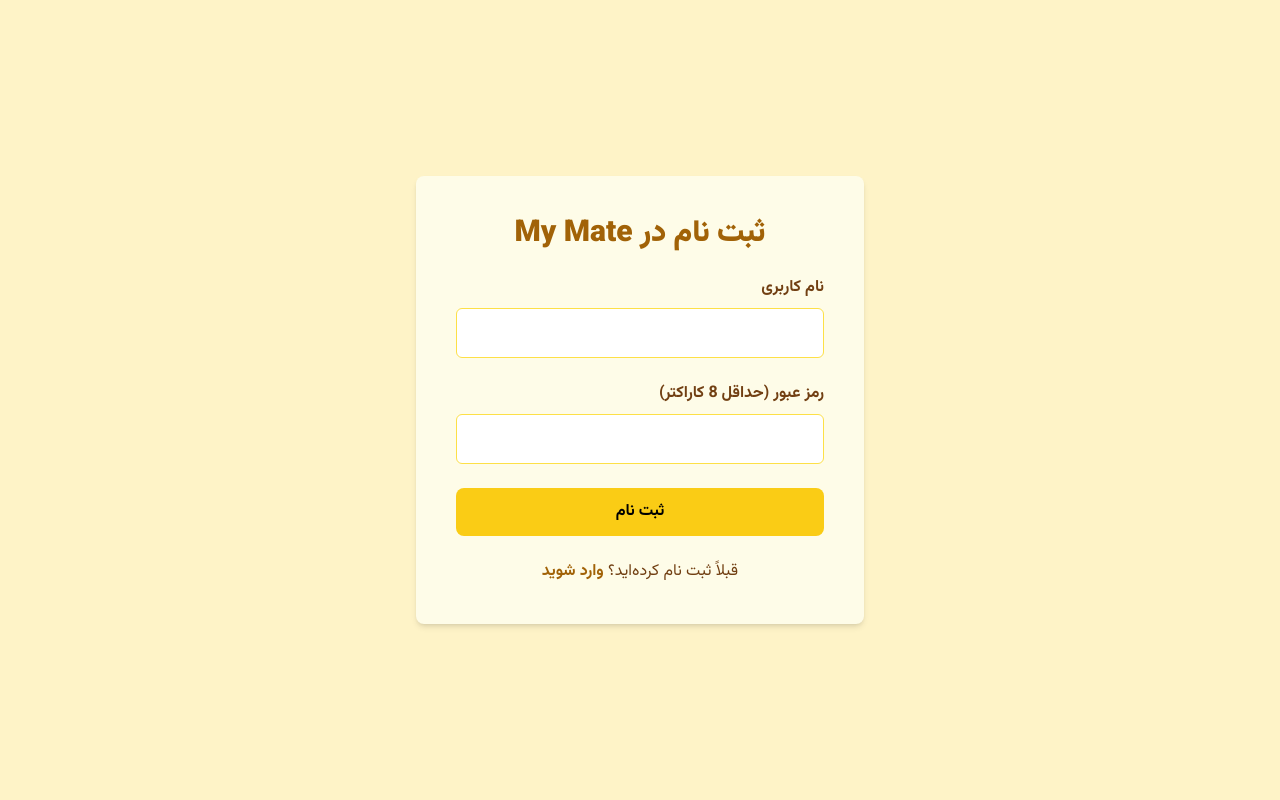
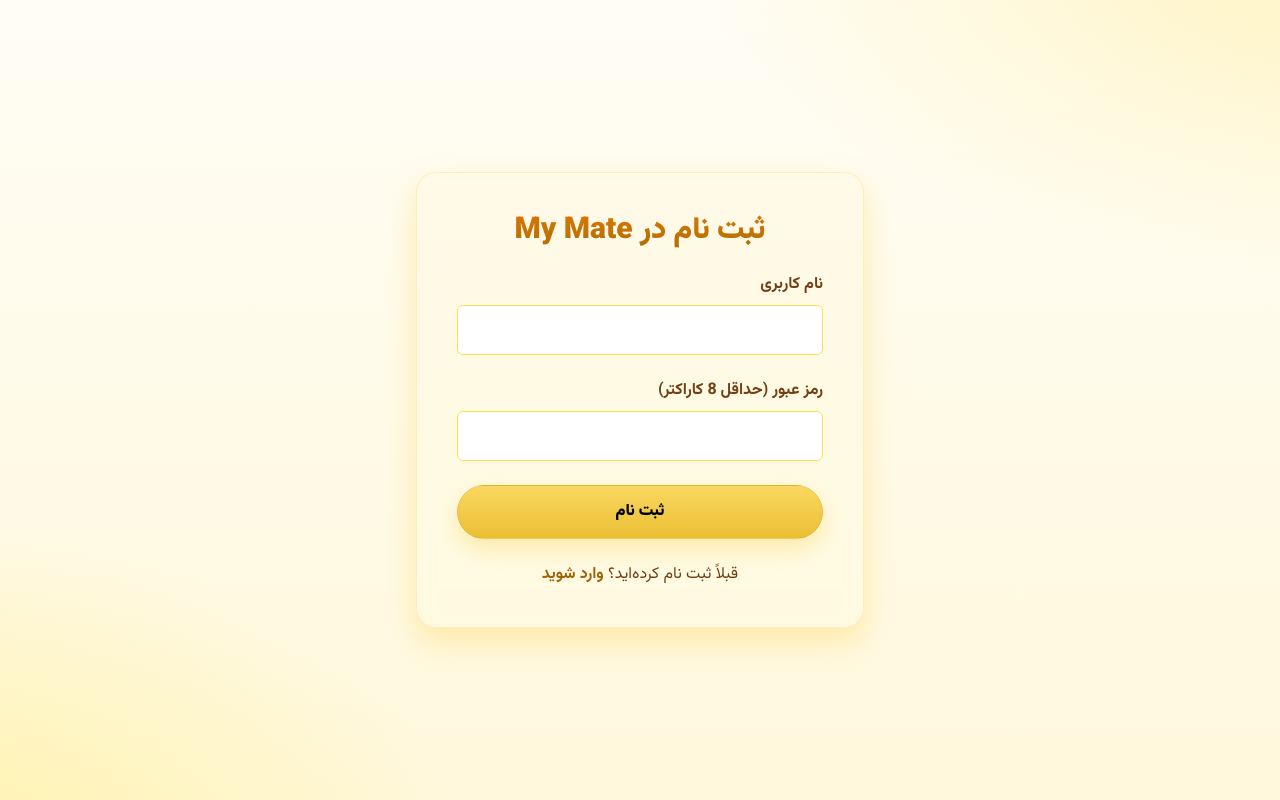
Before and after one commit to King-Navid/MyMate, a website: page public/register.html in a window 1280 px wide. Drawn offline with nearby package versions, Linux system fonts and the light colour scheme.

Commit message:
Update register.html

```diff
--- a/public/register.html
+++ b/public/register.html
@@ -9,33 +9,99 @@
   <link href="https://fonts.googleapis.com/css2?family=Vazirmatn:wght@400;700;900&display=swap" rel="stylesheet">
 
   <style>
+    :root {
+      --brand: #fad761;
+      --brand-600: #e0b92a;
+      --paper: #fff8dc;
+      --ink: #5a4d0e;
+      --shadow-brand: rgba(250, 215, 97, 0.45);
+    }
     body {
       font-family: 'Vazirmatn', sans-serif;
-      background-color: #fef3c7; /* Tailwind amber-100 */
+      background:
+        radial-gradient(1200px 600px at 110% -10%, #fff2b8 0%, transparent 60%),
+        radial-gradient(1000px 600px at -10% 110%, #fff1a6 0%, transparent 60%),
+        linear-gradient(#fffdf5, var(--paper));
+      min-height: 100vh;
+      color: var(--ink);
+    }
+    body::before {
+      content: '';
+      position: fixed;,
+      inset: -20% -20% auto -20%;
+      height: 60vh;
+      background:
+        radial-gradient(closest-side, rgba(250,215,97,0.22), transparent 70%) 20% 40% / 40% 80% no-repeat,
+        radial-gradient(closest-side, rgba(224,185,42,0.18), transparent 70%) 80% 0% / 35% 70% no-repeat;
+      filter: blur(40px);
+      pointer-events: none;
+      z-index: 0;
+    }
+    main.auth-card {
+      background: rgba(255, 249, 230, 0.7);
+      border-radius: 20px;
+      box-shadow: 0 14px 30px rgba(250, 215, 97, 0.45);
+      border: 1px solid rgba(250, 215, 97, 0.35);
+      backdrop-filter: blur(8px) saturate(140%);
+      -webkit-backdrop-filter: blur(8px) saturate(140%);
+      position: relative;
+      z-index: 1;
+    }
+    main.auth-card h1 {
+      background: linear-gradient(180deg, #d97706 0%, #b06e00 100%);
+      -webkit-background-clip: text;
+      background-clip: text;
+      color: transparent !important;
+      text-shadow: none;
+    }
+    main.auth-card button[type="submit"] {
+      background: linear-gradient(180deg, rgba(250,215,97,1), rgba(234,191,51,1));
+      color: black;
+      font-weight: 800;
+      padding: 0.9rem 1.2rem;
+      border-radius: 999px;
+      cursor: pointer;
+      user-select: none;
+      transition: background-color 0.3s ease, box-shadow 0.3s ease, transform 0.2s ease;
+      border: 1px solid rgba(0,0,0,0.06);
+      box-shadow: 0 10px 22px var(--shadow-brand);
+    }
+    main.auth-card button[type="submit"]:hover {
+      background-color: var(--brand-600);
+      box-shadow: 0 12px 26px rgba(224,185,42,0.5);
+      transform: translateY(-1px);
+    }
+    label { color: var(--ink); font-weight: 700; }
+    a:focus-visible, button:focus-visible, input:focus-visible, textarea:focus-visible {
+      outline: 3px solid var(--brand-600);
+      outline-offset: 2px;
+    }
+    @media (prefers-reduced-motion: reduce) {
+      * { animation: none !important; transition-duration: 0.01ms !important; }
+      html:focus-within { scroll-behavior: auto; }
     }
   </style>
 </head>
 <body class="min-h-screen flex flex-col items-center justify-center">
 
-  <main class="bg-yellow-50 p-10 rounded-lg shadow-md max-w-md w-full">
-    <h1 class="text-3xl font-extrabold mb-6 text-yellow-700 text-center">ثبت نام در My Mate</h1>
+  <main class="auth-card p-10 rounded-2xl max-w-md w-full">
+    <h1 class="text-3xl font-extrabold mb-6 text-center">ثبت نام در My Mate</h1>
 
     <form id="registerForm" class="space-y-6">
       <div>
         <label for="username" class="block mb-2 font-semibold text-yellow-900">نام کاربری</label>
-        <input type="text" id="username" name="username" required
+        <input type="text" id="username" name="username" required aria-required="true" aria-label="نام کاربری"
           class="w-full p-3 rounded-md border border-yellow-300 focus:outline-none focus:ring-2 focus:ring-yellow-400" />
       </div>
 
       <div>
         <label for="password" class="block mb-2 font-semibold text-yellow-900">رمز عبور (حداقل 8 کاراکتر)</label>
-        <input type="password" id="password" name="password" required minlength="8"
+        <input type="password" id="password" name="password" required minlength="8" aria-required="true" aria-label="رمز عبور"
           class="w-full p-3 rounded-md border border-yellow-300 focus:outline-none focus:ring-2 focus:ring-yellow-400" />
       </div>
 
       <div>
-        <button type="submit"
-          class="w-full bg-yellow-400 hover:bg-yellow-500 text-black font-semibold py-3 rounded-lg transition">
+        <button type="submit" class="w-full">
           ثبت نام
         </button>
       </div>
```
